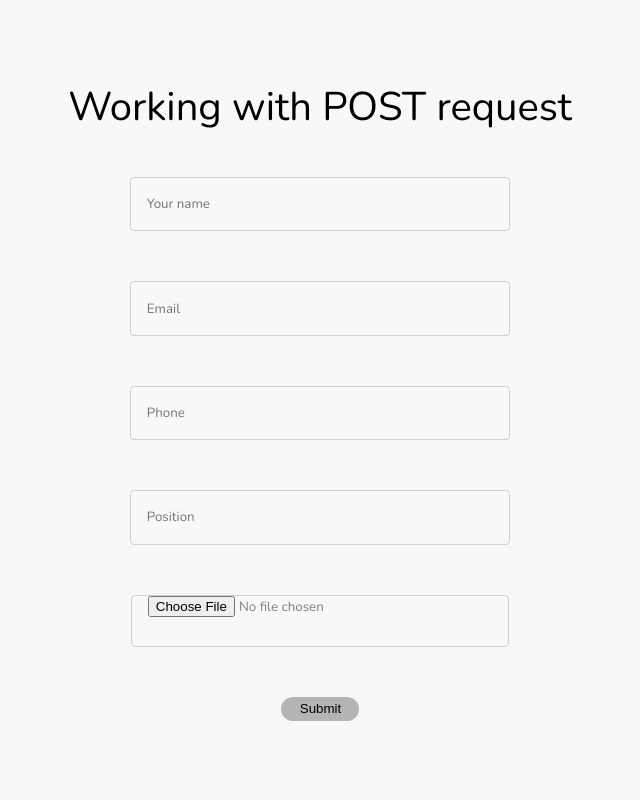
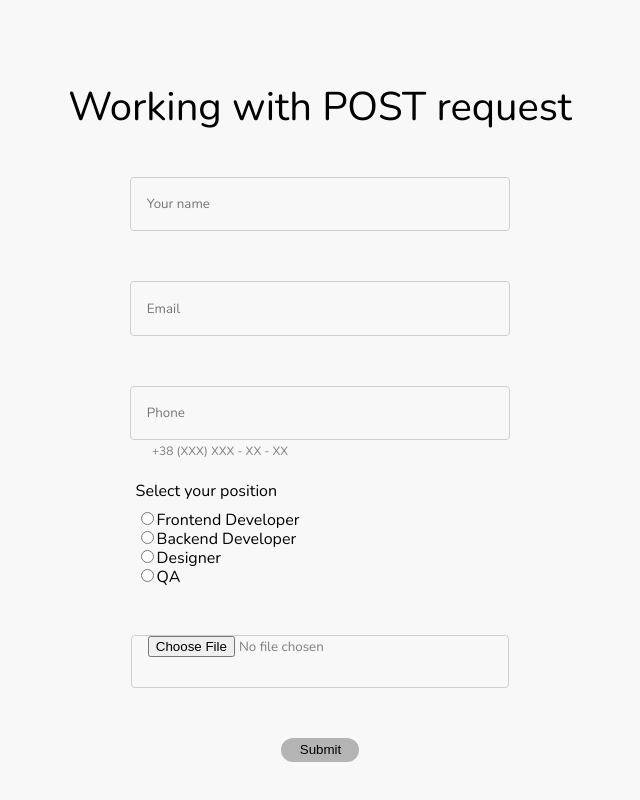
Before and after one commit to temirovruslan/test, a React (Vite) app: page / in a window 1280 px wide. Shown: the part 993-1793 px from the top of the page, without its empty margins (320-960 px from the left). Built offline with nearby package versions, Linux system fonts and the light colour scheme; no server answers.

Commit message:
added-last

```diff
--- a/src/App.jsx
+++ b/src/App.jsx
@@ -3,6 +3,13 @@ import Header from "./components/Header";
 import "./styles/App.scss";
 import successImage from "./assets/success-image.png";
 import Button from "./components/Button";
+
+const positions = [
+	{ id: 1, name: "Frontend Developer" },
+	{ id: 2, name: "Backend Developer" },
+	{ id: 3, name: "Designer" },
+	{ id: 4, name: "QA" },
+];
 
 function App() {
 	const [users, setUsers] = useState([]);
@@ -13,6 +20,11 @@ function App() {
 	const [token, setToken] = useState("");
 	const [clicked, setClicked] = useState(false);
 	const [sendingData, setSendingData] = useState(false);
+	const [selectedPosition, setSelectedPosition] = useState(null);
+
+	const handlePositionChange = (position) => {
+		setSelectedPosition(position.id);
+	};
 
 	const handleClick = () => {
 		if (sendingData) {
@@ -98,7 +110,7 @@ function App() {
 					name: "",
 					email: "",
 					phone: "",
-					position: "",
+					position: selectedPosition,
 					position_id: 1, // reset position_id field
 					photo: "",
 				});
@@ -232,6 +244,8 @@ function App() {
 							required
 							pattern=".{2,60}"
 							title="Username should contain 2-60 characters"
+							aria-label="name"
+							aria-describedby="name-help"
 						/>
 
 						<input
@@ -242,10 +256,12 @@ function App() {
 							placeholder="Email"
 							id="email"
 							required
+							aria-label="Email"
+							aria-describedby="email-help"
 						/>
 
 						<input
-							className="input"
+							className="input lastInput"
 							onChange={(e) => handle(e)}
 							value={formData.phone}
 							type="tel"
@@ -254,9 +270,16 @@ function App() {
 							required
 							pattern="^\+?\d{10,}$"
 							title="Please enter a valid phone number (at least 10 digits)"
+							aria-label="Phone number"
+							aria-describedby="phone-help"
 						/>
+						<label className="label-for-phone" htmlFor="phone">+38 (XXX) XXX - XX - XX</label>
 
-						<input
+						{/* <span className="phone-example">
+							+38 (XXX) XXX - XX - XX
+						</span> */}
+
+						{/* <input
 							className="input"
 							onChange={(e) => handle(e)}
 							value={formData.position}
@@ -267,7 +290,26 @@ function App() {
 							required
 							pattern=".{2,60}"
 							title="Position should contain 2-60 characters"
-						/>
+						/> */}
+						<div className="radio-btns">
+							<p>Select your position</p>
+							{positions.map((position) => (
+								<label key={position.id}>
+									<input
+										type="radio"
+										name="position"
+										value={position.id}
+										checked={
+											selectedPosition === position.id
+										}
+										onChange={() =>
+											handlePositionChange(position)
+										}
+									/>
+									{position.name}
+								</label>
+							))}
+						</div>
 
 						<input
 							className="input"
--- a/src/styles/App.scss
+++ b/src/styles/App.scss
@@ -131,6 +131,7 @@
 	margin-top: 50px;
 }
 .form {
+	position: relative;
 	display: flex;
 	justify-content: center;
 	align-items: center;
@@ -146,7 +147,7 @@
 	font-family: "NUNITO";
 	color: #7e7e7e;
 	margin-bottom: 50px;
-	@media (max-width: 360px) {
+	@media (max-width: 480px) {
 		width: 308.4px;
 	}
 	@media (max-width: 355px) {
@@ -161,3 +162,38 @@
 .gray-bg {
 	background-color: #b4b4b4;
 }
+.radio-btns {
+	display: flex;
+	flex-direction: column;
+	margin-bottom: 50px;
+	margin-left: -205px;
+
+	@media (max-width: 480px) {
+		margin-left: -155px;
+	}
+	@media (max-width: 355px) {
+		margin-left: -105px;
+	}
+	p {
+		margin-bottom: 10px;
+	}
+}
+
+.lastInput {
+	margin-bottom: 4px;
+}
+.label-for-phone {
+	font-style: normal;
+	font-weight: 400;
+	font-size: 12px;
+	line-height: 14px;
+	color: #7e7e7e;
+	padding-right: 200px;
+	margin-bottom: 25px;
+	@media (max-width: 480px) {
+		padding-right: 165px;
+	}
+	@media (max-width: 355px) {
+		padding-right: 105px;
+	}
+}
```
